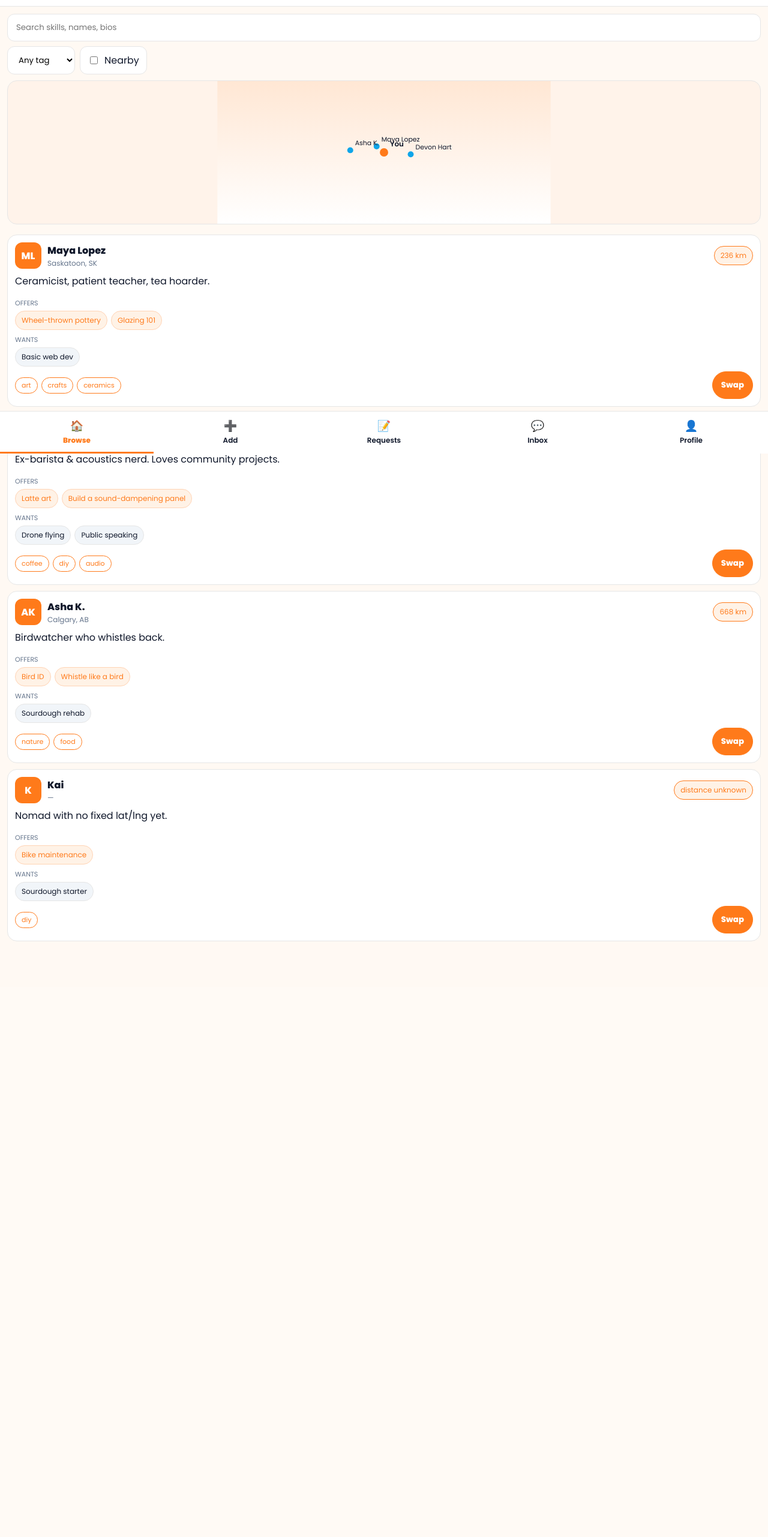
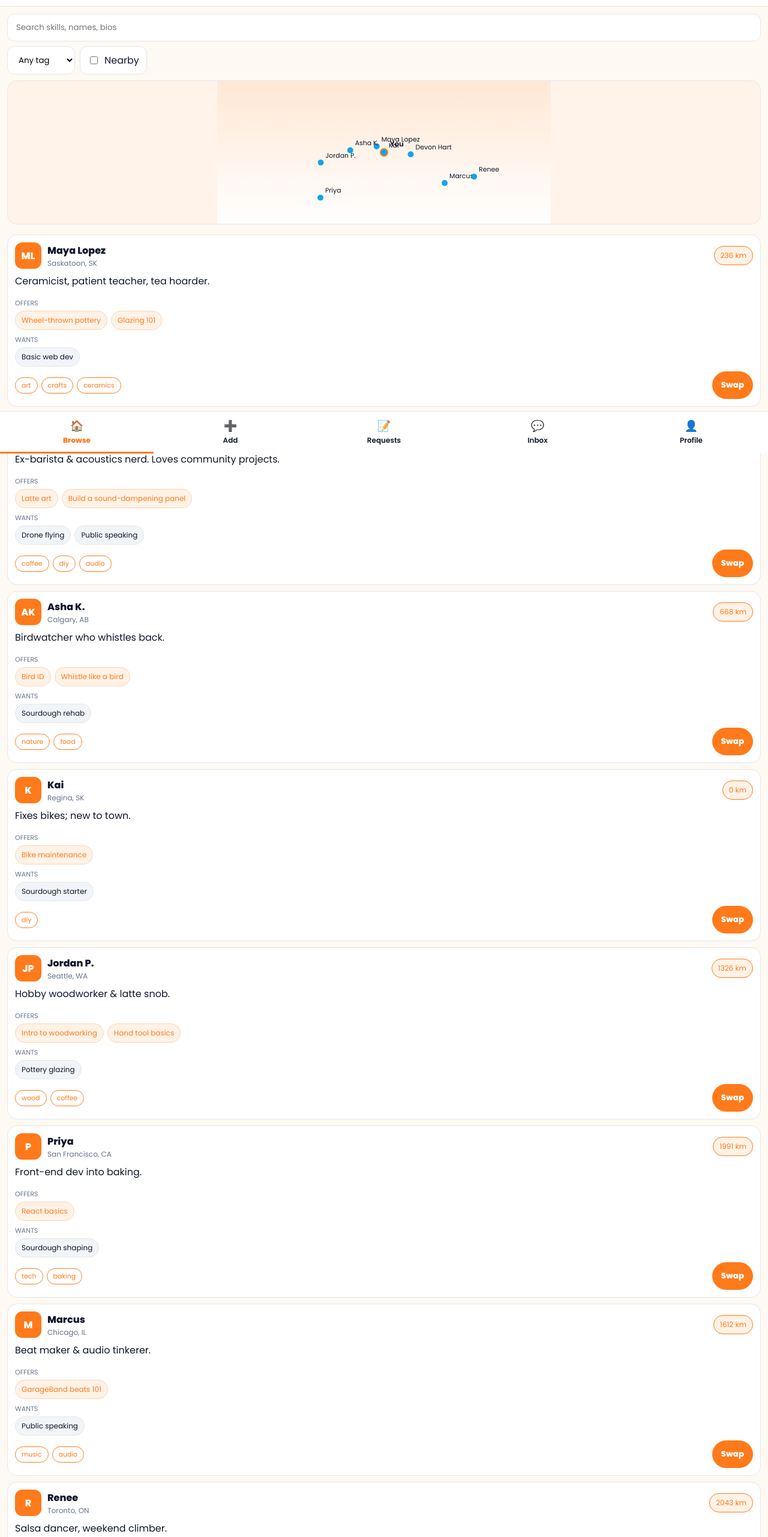
Before and after one commit to chreid1973/caryskill, a React (Vite) app: page / in a window 1280 px wide. Shown: the part 44-2606 px from the top of the page at 60% size. Before the commit the page ends 1689 px from the top, so only its background shows below. Built offline with nearby package versions, Linux system fonts and the light colour scheme; the HTML template or start-up script is replaced by a standard one.

Commit message:
Add files via upload

```diff
--- a/index.html
+++ b/index.html
@@ -11,12 +11,12 @@
       :root { color-scheme: light; }
       html, body, #root { height: 100%; margin: 0; padding: 0; }
       * { box-sizing: border-box; }
-      body { font-family: 'Poppins', sans-serif; background: #fffaf5; }
+      body { font-family: 'Poppins', ui-sans-serif, system-ui, -apple-system, Segoe UI, Roboto, Arial, sans-serif; background:#fffaf5; }
       button, input, textarea, select { font-family: inherit; }
     </style>
   </head>
   <body>
     <div id="root"></div>
-    <script type="module" src="/src/main.jsx"></script>
+    <script type="module" src="/caryskill/src/main.jsx"></script>
   </body>
 </html>
--- a/package.json
+++ b/package.json
@@ -1,6 +1,6 @@
 {
-  "name": "borrow-a-skill-skill-swap-theme",
-  "version": "1.0.0",
+  "name": "caryskill",
+  "version": "1.3.0",
   "private": true,
   "type": "module",
   "scripts": {
--- a/src/App.jsx
+++ b/src/App.jsx
@@ -2,10 +2,9 @@ import React, { useEffect, useMemo, useState } from "react";
 
 /*****************************************
  * Borrow-a-Skill — Skill Swap–style theme
- * - Poppins font + warmer palette
- * - Tabs: Browse · Add · Requests · Inbox · Profile
- * - Image uploads + local notifications
- * - Local persistence via localStorage
+ * + US & Canada city→coords
+ * + 'Use my location' in Profile
+ * + Seeded listings across regions
  *****************************************/
 
 const THEME = {
@@ -154,6 +153,62 @@ function MapPreview({ me, listings, radiusKm }) {
   );
 }
 
+/* ---------------- US & Canada city → coords ---------------- */
+const CITY_LOOKUP = {
+  // Canada
+  "Vancouver, BC": { lat: 49.2827, lng: -123.1207 },
+  "Victoria, BC": { lat: 48.4284, lng: -123.3656 },
+  "Calgary, AB": { lat: 51.0486, lng: -114.0708 },
+  "Edmonton, AB": { lat: 53.5461, lng: -113.4938 },
+  "Saskatoon, SK": { lat: 52.1332, lng: -106.6700 },
+  "Regina, SK": { lat: 50.4452, lng: -104.6189 },
+  "Winnipeg, MB": { lat: 49.8951, lng: -97.1384 },
+  "Toronto, ON": { lat: 43.6532, lng: -79.3832 },
+  "Ottawa, ON": { lat: 45.4215, lng: -75.6972 },
+  "Montreal, QC": { lat: 45.5019, lng: -73.5674 },
+  "Quebec City, QC": { lat: 46.8139, lng: -71.2080 },
+  "Halifax, NS": { lat: 44.6488, lng: -63.5752 },
+
+  // United States (selection)
+  "New York, NY": { lat: 40.7128, lng: -74.0060 },
+  "Los Angeles, CA": { lat: 34.0522, lng: -118.2437 },
+  "San Francisco, CA": { lat: 37.7749, lng: -122.4194 },
+  "San Jose, CA": { lat: 37.3382, lng: -121.8863 },
+  "San Diego, CA": { lat: 32.7157, lng: -117.1611 },
+  "Seattle, WA": { lat: 47.6062, lng: -122.3321 },
+  "Portland, OR": { lat: 45.5152, lng: -122.6784 },
+  "Phoenix, AZ": { lat: 33.4484, lng: -112.0740 },
+  "Denver, CO": { lat: 39.7392, lng: -104.9903 },
+  "Las Vegas, NV": { lat: 36.1699, lng: -115.1398 },
+  "Chicago, IL": { lat: 41.8781, lng: -87.6298 },
+  "Austin, TX": { lat: 30.2672, lng: -97.7431 },
+  "Dallas, TX": { lat: 32.7767, lng: -96.7970 },
+  "Houston, TX": { lat: 29.7604, lng: -95.3698 },
+  "San Antonio, TX": { lat: 29.4241, lng: -98.4936 },
+  "Miami, FL": { lat: 25.7617, lng: -80.1918 },
+  "Atlanta, GA": { lat: 33.7490, lng: -84.3880 },
+  "Nashville, TN": { lat: 36.1627, lng: -86.7816 },
+  "Boston, MA": { lat: 42.3601, lng: -71.0589 },
+  "Philadelphia, PA": { lat: 39.9526, lng: -75.1652 },
+  "Detroit, MI": { lat: 42.3314, lng: -83.0458 },
+  "Minneapolis, MN": { lat: 44.9778, lng: -93.2650 }
+};
+
+function normalizeCity(s) {
+  if (!s) return "";
+  return s
+    .split(",")
+    .map((part, i) => i === 0
+      ? part.trim().replace(/\b\w/g, c => c.toUpperCase())
+      : part.trim().toUpperCase()
+    )
+    .join(", ");
+}
+function geocodeCity(cityText) {
+  const key = normalizeCity(cityText);
+  return CITY_LOOKUP[key] || null;
+}
+
 /* ---------------- Thread helpers ---------------- */
 function threadKey(meName, otherName) {
   return [meName || "You", otherName || "?"].sort().join(" ⇄ ");
@@ -181,11 +236,16 @@ export default function App() {
     bio: "Friendly neighbor keen to trade skills and meet locals.", photo: "", notify: false,
   });
 
+  // Seeded listings across US & Canada
   const [listings, setListings] = usePersistentState("bas_listings", [
-    { id: 1, name: "Maya Lopez", city: "Saskatoon, SK", lat: 52.133, lng: -106.683, bio: "Ceramicist, patient teacher, tea hoarder.", offers: ["Wheel-thrown pottery", "Glazing 101"], wants: ["Basic web dev"], tags: ["art","crafts","ceramics"], photo: "" },
-    { id: 2, name: "Devon Hart", city: "Winnipeg, MB", lat: 49.895, lng: -97.138, bio: "Ex-barista & acoustics nerd. Loves community projects.", offers: ["Latte art","Build a sound-dampening panel"], wants: ["Drone flying","Public speaking"], tags: ["coffee","diy","audio"], photo: "" },
-    { id: 3, name: "Asha K.", city: "Calgary, AB", lat: 51.0486, lng: -114.0708, bio: "Birdwatcher who whistles back.", offers: ["Bird ID","Whistle like a bird"], wants: ["Sourdough rehab"], tags: ["nature","food"], photo: "" },
-    { id: 4, name: "Kai", city: "—", bio: "Nomad with no fixed lat/lng yet.", offers: ["Bike maintenance"], wants: ["Sourdough starter"], tags: ["diy"], photo: "" },
+    { id: 1, name: "Maya Lopez", city: "Saskatoon, SK", ...geocodeCity("Saskatoon, SK"), bio: "Ceramicist, patient teacher, tea hoarder.", offers: ["Wheel-thrown pottery", "Glazing 101"], wants: ["Basic web dev"], tags: ["art","crafts","ceramics"], photo: "" },
+    { id: 2, name: "Devon Hart", city: "Winnipeg, MB", ...geocodeCity("Winnipeg, MB"), bio: "Ex-barista & acoustics nerd. Loves community projects.", offers: ["Latte art","Build a sound-dampening panel"], wants: ["Drone flying","Public speaking"], tags: ["coffee","diy","audio"], photo: "" },
+    { id: 3, name: "Asha K.", city: "Calgary, AB", ...geocodeCity("Calgary, AB"), bio: "Birdwatcher who whistles back.", offers: ["Bird ID","Whistle like a bird"], wants: ["Sourdough rehab"], tags: ["nature","food"], photo: "" },
+    { id: 4, name: "Kai", city: "Regina, SK", ...geocodeCity("Regina, SK"), bio: "Fixes bikes; new to town.", offers: ["Bike maintenance"], wants: ["Sourdough starter"], tags: ["diy"], photo: "" },
+    { id: 5, name: "Jordan P.", city: "Seattle, WA", ...geocodeCity("Seattle, WA"), bio: "Hobby woodworker & latte snob.", offers: ["Intro to woodworking", "Hand tool basics"], wants: ["Pottery glazing"], tags: ["wood","coffee"], photo: "" },
+    { id: 6, name: "Priya", city: "San Francisco, CA", ...geocodeCity("San Francisco, CA"), bio: "Front-end dev into baking.", offers: ["React basics"], wants: ["Sourdough shaping"], tags: ["tech","baking"], photo: "" },
+    { id: 7, name: "Marcus", city: "Chicago, IL", ...geocodeCity("Chicago, IL"), bio: "Beat maker & audio tinkerer.", offers: ["GarageBand beats 101"], wants: ["Public speaking"], tags: ["music","audio"], photo: "" },
+    { id: 8, name: "Renee", city: "Toronto, ON", ...geocodeCity("Toronto, ON"), bio: "Salsa dancer, weekend climber.", offers: ["Salsa basics"], wants: ["Climbing knots"], tags: ["dance","outdoors"], photo: "" },
   ]);
 
   const [requests, setRequests] = usePersistentState("bas_requests", [
@@ -304,7 +364,6 @@ export default function App() {
 }
 
 /* ---------------- Tabs ---------------- */
-
 function BrowseTab({ profile, filtered, allTags, q, setQ, tag, setTag, nearby, setNearby, radiusKm, setRadiusKm, proposeSwap }) {
   return (
     <div style={{ padding: 12 }}>
@@ -341,7 +400,16 @@ function AddTab({ addListing }) {
   const [tagsText, setTagsText] = useState("");
 
   async function handleFile(e){ const f=e.target.files?.[0]; if(!f) return; const data=await readFileAsDataURL(f); setForm((p)=>({ ...p, photo:data })); }
-  function handleSubmit(e){ e.preventDefault(); const offers=splitList(offersText); const wants=splitList(wantsText); const tags=splitList(tagsText); if(!form.name.trim()||(!offers.length&&!wants.length)) return; addListing({ ...form, offers, wants, tags }); setForm({ name:"", city:"", bio:"", photo:"" }); setOffersText(""); setWantsText(""); setTagsText(""); }
+  function handleSubmit(e){
+    e.preventDefault();
+    const offers=splitList(offersText);
+    const wants=splitList(wantsText);
+    const tags=splitList(tagsText);
+    if(!form.name.trim()||(!offers.length&&!wants.length)) return;
+    const coords = geocodeCity(form.city);
+    addListing({ ...form, offers, wants, tags, ...(coords || {}) });
+    setForm({ name:"", city:"", bio:"", photo:"" }); setOffersText(""); setWantsText(""); setTagsText("");
+  }
 
   return (
     <form onSubmit={handleSubmit} style={{ padding:12, display:"grid", gap:10 }}>
@@ -351,8 +419,8 @@ function AddTab({ addListing }) {
           <input type="file" accept="image/*" onChange={handleFile} style={{ display:"none" }} /> Upload photo
         </label>
       </div>
+      <input style={inputStyle()} placeholder="City (e.g., Saskatoon, SK or Seattle, WA)" value={form.city} onChange={(e)=>setForm({ ...form, city:e.target.value })} />
       <input style={inputStyle()} placeholder="Name" value={form.name} onChange={(e)=>setForm({ ...form, name:e.target.value })} />
-      <input style={inputStyle()} placeholder="City" value={form.city} onChange={(e)=>setForm({ ...form, city:e.target.value })} />
       <textarea style={inputStyle()} placeholder="Short bio" value={form.bio} onChange={(e)=>setForm({ ...form, bio:e.target.value })} />
       <input style={inputStyle()} placeholder="Offers (comma-separated) — e.g., Pottery basics, Glazing 101" value={offersText} onChange={(e)=>setOffersText(e.target.value)} />
       <input style={inputStyle()} placeholder="Wants (comma-separated) — e.g., Public speaking, Drone flying" value={wantsText} onChange={(e)=>setWantsText(e.target.value)} />
@@ -516,11 +584,22 @@ function ProfileTab({ profile, setProfile }) {
     <form onSubmit={handleSubmit} style={{ padding:12, display:"grid", gap:12 }}>
       <div style={{ display:"flex", alignItems:"center", gap:12 }}>
         <Avatar name={form.name || "You"} src={form.photo} />
-        <div style={{ display:"flex", gap:10, alignItems:"center" }}>
+        <div style={{ display:"flex", gap:10, alignItems:"center", flexWrap:"wrap" }}>
           <label style={{ fontSize:12, color:THEME.primary, cursor:"pointer" }}>
             <input type="file" accept="image/*" onChange={handleFile} style={{ display:"none" }} /> Upload photo
           </label>
           <SecondaryButton type="button" onClick={takePhotoCapacitor}>Take photo</SecondaryButton>
+          <SecondaryButton type="button" onClick={()=>{
+            if (!navigator.geolocation) { alert("Geolocation not supported in this browser."); return; }
+            navigator.geolocation.getCurrentPosition(
+              (pos) => {
+                const { latitude, longitude } = pos.coords;
+                setForm((p)=>({ ...p, lat: latitude, lng: longitude }));
+                alert("Location set! Your distances will be accurate.");
+              },
+              (err) => alert("Couldn’t get location: " + (err?.message || "Unknown error"))
+            );
+          }}>Use my location</SecondaryButton>
         </div>
       </div>
 
@@ -546,7 +625,16 @@ function ProfileTab({ profile, setProfile }) {
       </label>
 
       <input style={inputStyle()} placeholder="Name" value={form.name} onChange={(e)=>setForm({ ...form, name:e.target.value })} />
-      <input style={inputStyle()} placeholder="City" value={form.city} onChange={(e)=>setForm({ ...form, city:e.target.value })} />
+      <input
+        style={inputStyle()}
+        placeholder="City (e.g., Saskatoon, SK or Seattle, WA)"
+        value={form.city}
+        onChange={(e)=>setForm({ ...form, city:e.target.value })}
+        onBlur={()=>{
+          const hit = geocodeCity(form.city);
+          if (hit) setForm((p)=>({ ...p, ...hit }));
+        }}
+      />
       <textarea style={inputStyle()} placeholder="Bio" value={form.bio} onChange={(e)=>setForm({ ...form, bio:e.target.value })} />
       <input style={inputStyle()} placeholder="Offers (comma-separated)" value={offersText} onChange={(e)=>setOffersText(e.target.value)} />
       <input style={inputStyle()} placeholder="Wants (comma-separated)" value={wantsText} onChange={(e)=>setWantsText(e.target.value)} />
@@ -579,7 +667,7 @@ function EmptyState({ text }){
   return <div style={{ border:`2px dashed ${THEME.line}`, padding:16, borderRadius:16, color:THEME.sub, textAlign:"center" }}>{text}</div>;
 }
 
-/* --------------- Listing & Request Cards --------------- */
+/* --------------- Cards --------------- */
 function ListingCard({ listing, onSwap }) {
   const { name, city, bio, offers=[], wants=[], tags=[], distanceKm, photo } = listing;
   return (
--- a/vite.config.js
+++ b/vite.config.js
@@ -1,6 +1,8 @@
 import { defineConfig } from 'vite'
 import react from '@vitejs/plugin-react'
 
+// GitHub Pages base path (repo name)
 export default defineConfig({
-  plugins: [react()]
+  plugins: [react()],
+  base: '/caryskill/',
 })
```
Also changed, not shown: 1 other file (tests, documents, lock files or other folders).
